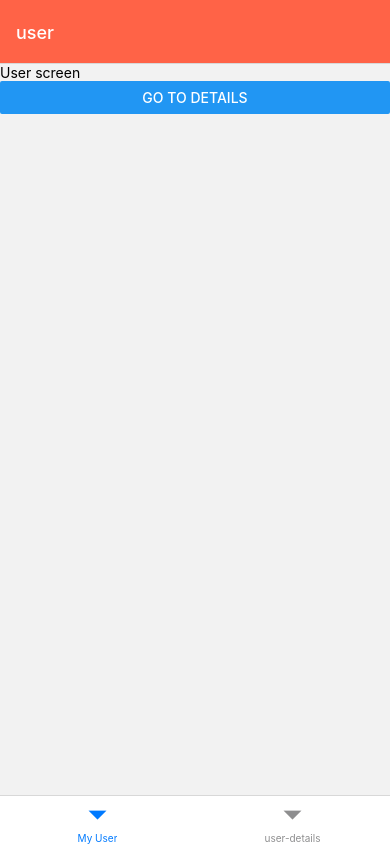
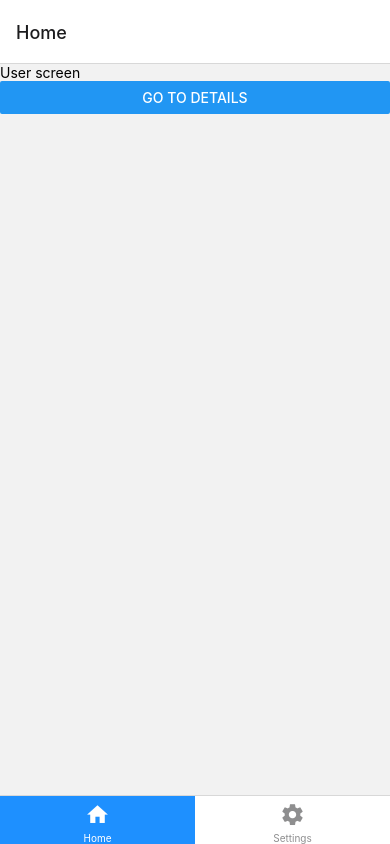
Before and after one commit to LeonelKero/done-with, a React Native app: screen / in a window 390 px wide. Built offline with nearby package versions, Linux system fonts and the light colour scheme.

Commit message:
Customize tab bar

```diff
--- a/App.js
+++ b/App.js
@@ -1,3 +1,4 @@
+import { MaterialCommunityIcons } from "@expo/vector-icons";
 import { createBottomTabNavigator } from "@react-navigation/bottom-tabs";
 import { NavigationContainer } from "@react-navigation/native";
 import { createNativeStackNavigator } from "@react-navigation/native-stack";
@@ -53,13 +54,28 @@ const TabNavigator = () => {
   return (
     <Tab.Navigator
       screenOptions={{
-        headerStyle: { backgroundColor: "tomato" },
-        headerTintColor: "white",
-        tabBarStyle: {backgroundColor: 'white'}
+        tabBarActiveTintColor: "white",
+        tabBarActiveBackgroundColor: "dodgerblue",
       }}
     >
-      <Tab.Screen name="user" component={UserScreen} options={{tabBarLabel: 'My User'}}/>
-      <Tab.Screen name="user-details" component={UserDetailScreen} />
+      <Tab.Screen
+        name="Home"
+        component={UserScreen}
+        options={{
+          tabBarIcon: ({ color, size }) => (
+            <MaterialCommunityIcons name="home" size={size} color={color} />
+          ),
+        }}
+      />
+      <Tab.Screen
+        name="Settings"
+        component={UserDetailScreen}
+        options={{
+          tabBarIcon: ({ color, size }) => (
+            <MaterialCommunityIcons name="cog" size={size} color={color} />
+          ),
+        }}
+      />
     </Tab.Navigator>
   );
 };
```
